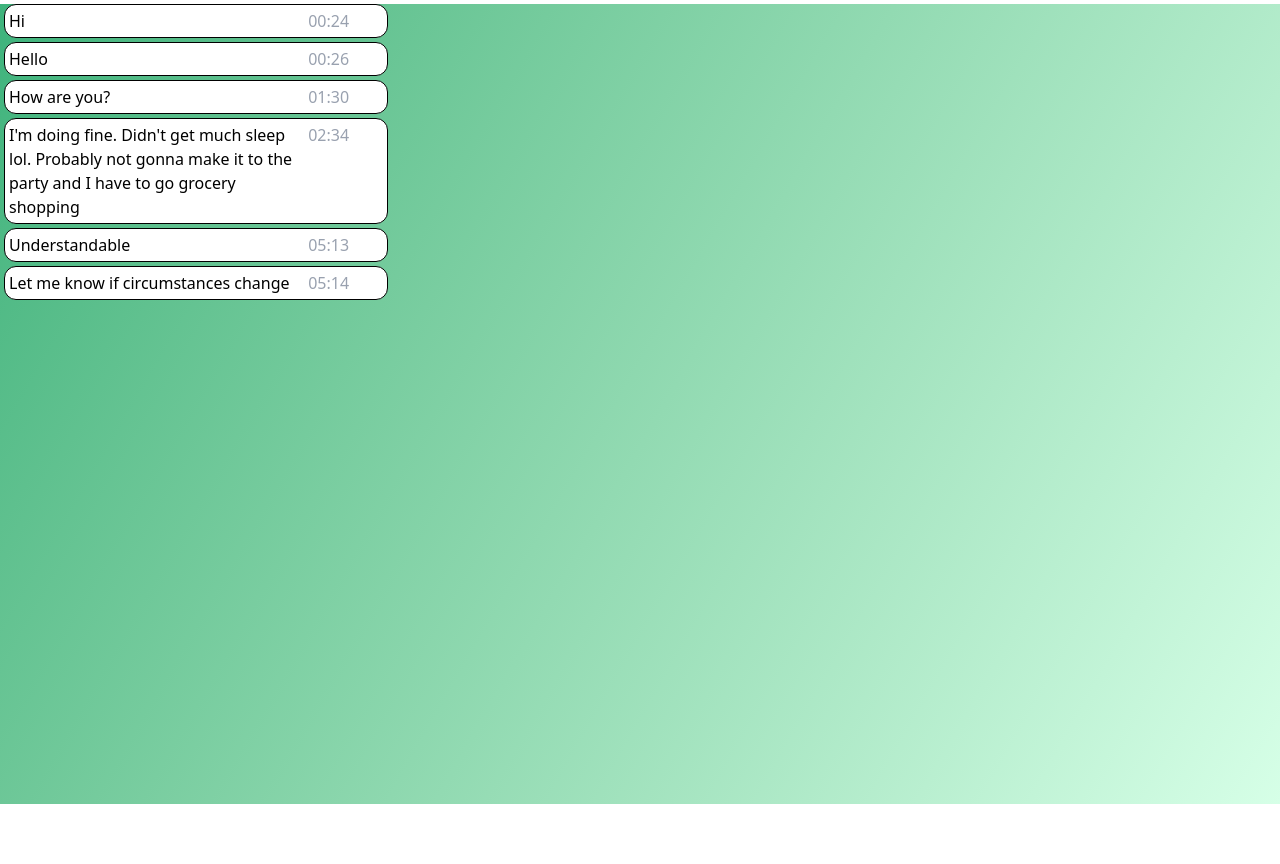
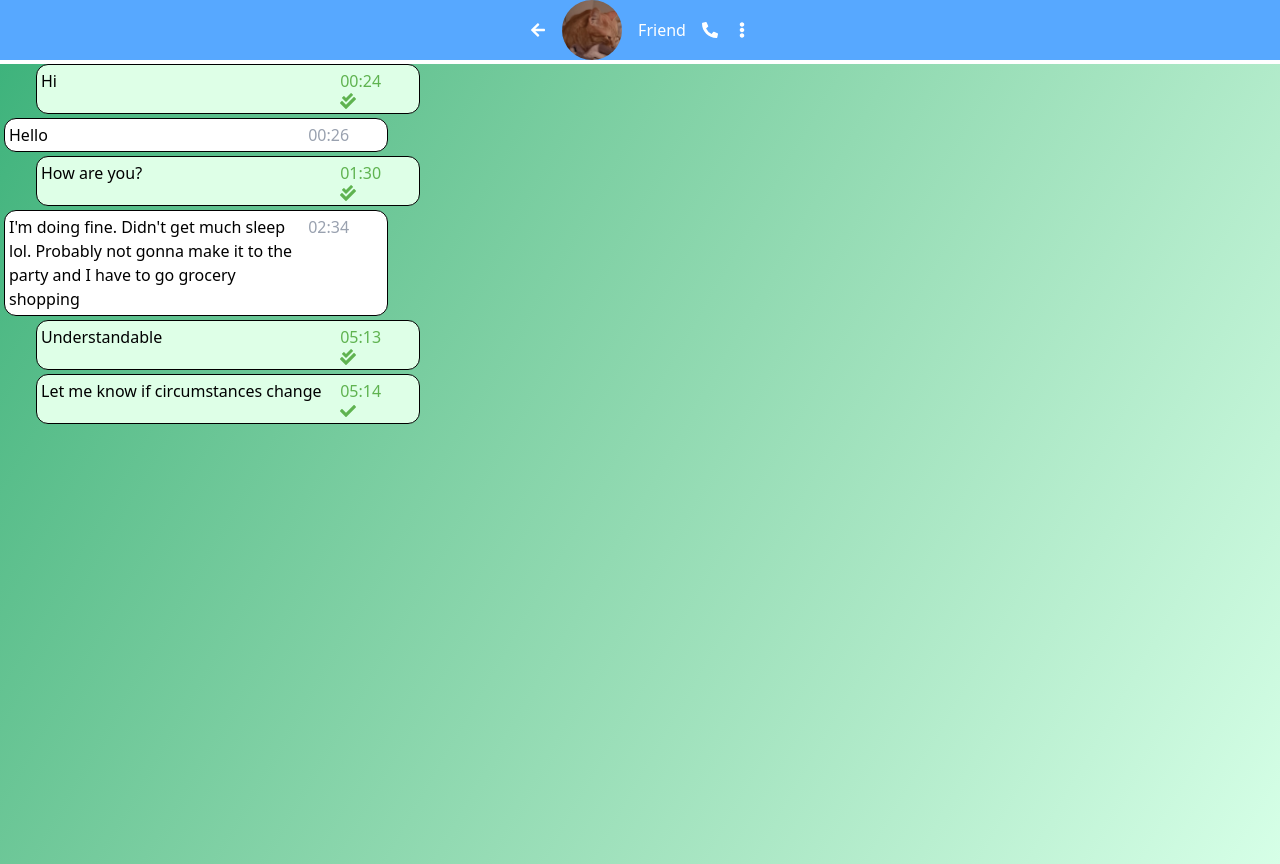
Before and after one commit to ddobrynina/Messaging-App-Cattagram, a React (Vite) app in the folder client/cattagram/: page /messages in a window 1280 px wide. Before the commit the page ends 804 px from the top, so only its background shows below. Built offline with nearby package versions, Linux system fonts and the light colour scheme.

Commit message:
Added a header to the messages page and a link back to the dashboard

```diff
--- /dev/null
+++ b/client/cattagram/src/components/messageHeader.jsx
@@ -0,0 +1,20 @@
+import { NavLink } from 'react-router-dom';
+import {FaArrowLeft, FaPhoneAlt, FaEllipsisV} from 'react-icons/fa';
+import cat from '../assets/cat_avatar.jpg';
+
+
+const MessageHeader = () => {
+  return (
+    <div className="flex gap-4 justify-center items-center bg-[#57A8FF] text-white w-screen">
+        <NavLink to='/' >
+            <FaArrowLeft />
+        </NavLink>
+         <div><img className='rounded-[50%] h-15 w-15' src={cat} alt="" /></div>
+        <p>Friend</p>
+        <FaPhoneAlt />
+        <FaEllipsisV />
+    </div>
+  )
+}
+
+export default MessageHeader
--- a/client/cattagram/src/pages/Messages.jsx
+++ b/client/cattagram/src/pages/Messages.jsx
@@ -1,18 +1,25 @@
-import Message from '../components/message'
-import messages from './messages.json'
+import MessageHeader from '../components/messageHeader';
+import Message from '../components/message';
+import UserMessage from '../components/userMessage';
+import messages from './messages.json';
 
 const Messages = () => {
 
   const messagesArray = messages;
 
   return (
-    <div className='bg-linear-120 from-[#3EB37C] to-[#D6FFE7] w-screen h-screen'>
+    <>
+      <MessageHeader />
+      <div className='bg-linear-120 from-[#3EB37C] to-[#D6FFE7] w-screen h-screen'>
       {
         messagesArray.messages.map((message) =>
-          <Message key={message.id} message={message} />
+          message.currentUser?
+            <UserMessage key={message.id} message={message} /> :
+            <Message key={message.id} message={message} />
         )
       }
     </div>
+    </>
   )
 }
 
```
